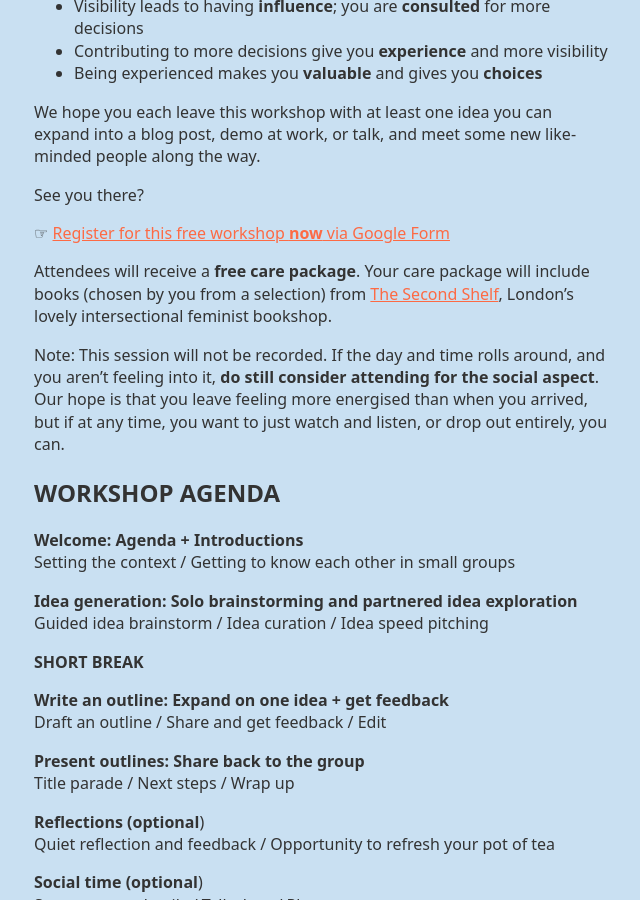
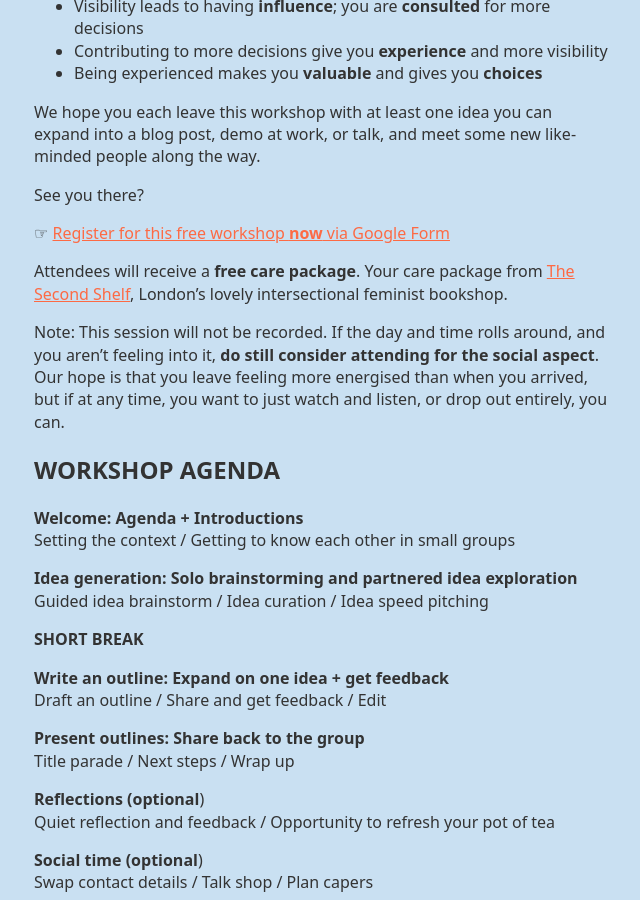
Before and after one commit to cactus-collective/cactus-collective.github.io, a Jekyll site: the page built from ideas-workshop.md, in a window 1280 px wide and 900 px high, scrolled down 755 px. Shown: the whole window, without its empty margins (318-958 px from the left). Built offline with Jekyll 4.4.1, drawn with Linux system fonts in a browser that asks for light colours; some web fonts are replaced; our own code applies the rules of GitHub Pages for plain Markdown files.

Commit message:
Update ideas-workshop.md
Care package contents are in flux

```diff
--- a/ideas-workshop.md
+++ b/ideas-workshop.md
@@ -24,7 +24,7 @@ See you there?
 
 ☞ [Register for this free workshop **now** via Google Form](https://docs.google.com/forms/d/e/1FAIpQLScGh3tiDFbhqMv1qaBpH1gVxMeS4flYbYp4o4H9HnKdcv7iPA/viewform)
 
-Attendees will receive a **free care package**. Your care package will include books (chosen by you from a selection) from [The Second Shelf](https://www.thesecondshelf.com/), London’s lovely intersectional feminist bookshop.
+Attendees will receive a **free care package**. Your care package from [The Second Shelf](https://www.thesecondshelf.com/), London’s lovely intersectional feminist bookshop.
 
 Note: This session will not be recorded. If the day and time rolls around, and you aren’t feeling into it, **do still consider attending for the social aspect**. Our hope is that you leave feeling more energised than when you arrived, but if at any time, you want to just watch and listen, or drop out entirely, you can.
 
```
